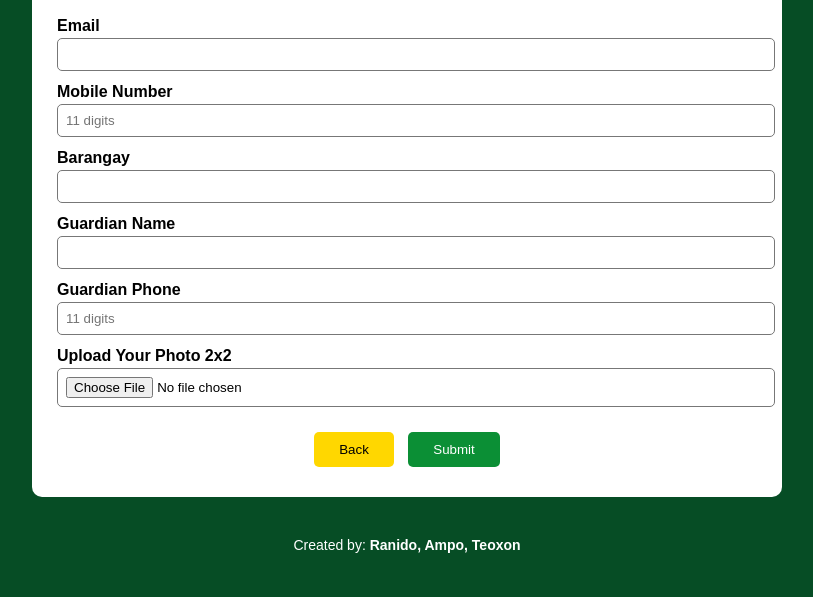
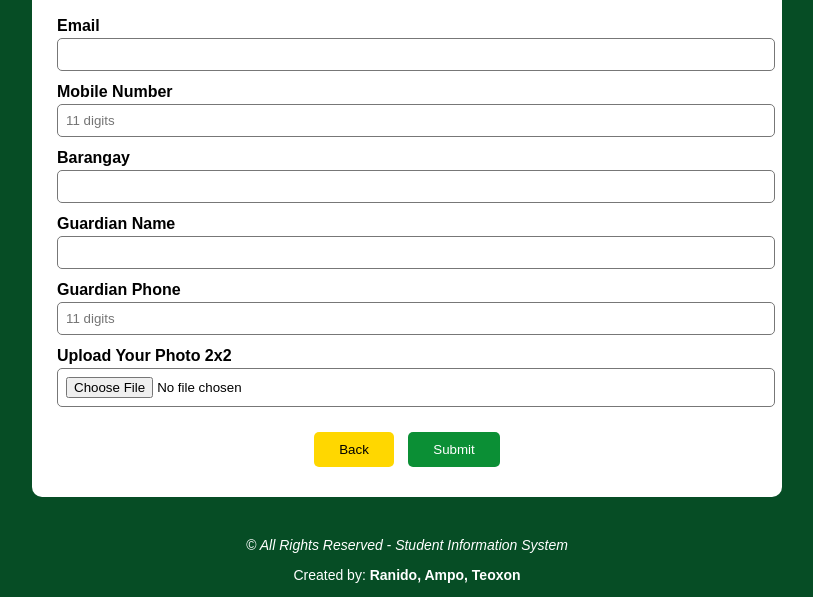
Before and after one commit to JACR18/my_website, a plain HTML site: page images/page2.html in a window 1280 px wide. Shown: the part 230-827 px from the top of the page, without its empty margins (233-1046 px from the left). Before the commit the page ends 800 px from the top, so only its background shows below. Drawn offline with Linux system fonts and the light colour scheme.

Commit message:
Modify footer content in page2.html
Updated footer text to include copyright notice.

```diff
--- a/images/page2.html
+++ b/images/page2.html
@@ -168,6 +168,7 @@
 </div>
 
 <footer>
+  <p><i>© All Rights Reserved - Student Information System</i></p>
   <p>Created by: <b>Ranido, Ampo, Teoxon</b></p>
 </footer>
 
```
